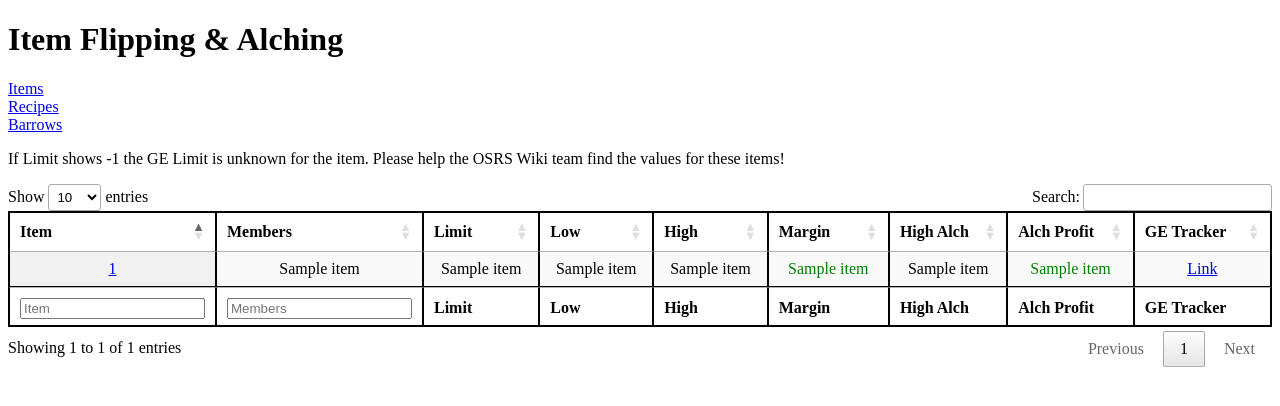
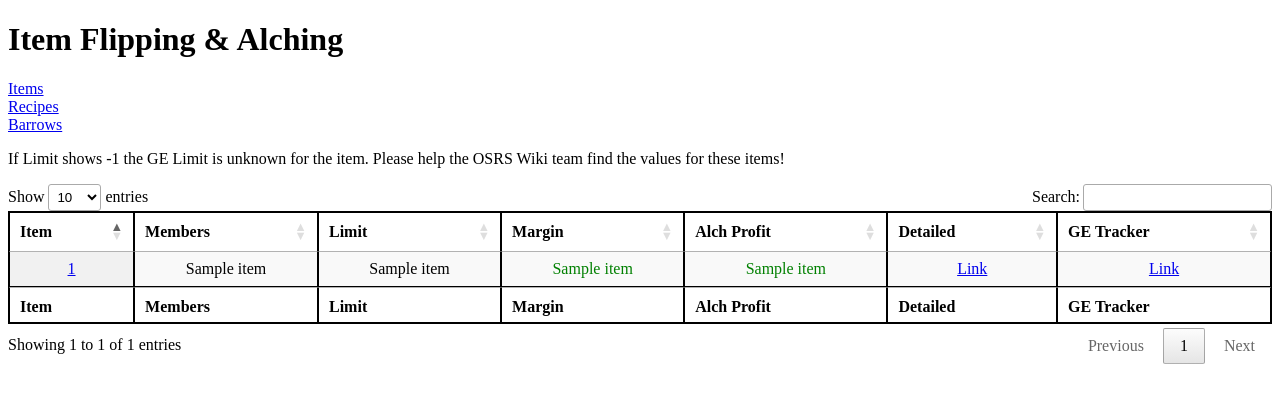
Before and after one commit to jshaw93/CSCI240, a Flask app: template webpages/templates/flips.html in a window 1280 px wide. Shown: the top 406 px of the page. Run offline with Flask 3, Linux system fonts and the light colour scheme; the template is opened without the code that fills it: most values are stand-ins (such as "Sample title", 1, 10 or a date in 2020); some libraries are stand-ins or nearby versions.

Commit message:
slimming down the flipping and alching page

```diff
--- a/webpages/app.py
+++ b/webpages/app.py
@@ -168,22 +168,48 @@ def flips():
     cursor.execute(query)
     itemResult = cursor.fetchall()
     for item in itemResult:
-        # Structure (name, low, high, margin, alch, id, membs)
         itemID = item[0]
         low, high = getBothPrice(itemID)
         if low is None or high is None:
             continue
         alch = item[2]
+        nat = getLowPrice(561)
         name = item[3]
         if '3rd age' in name:
             continue
         membs = item[1]
         membs = "Yes" if membs == 1 else "No"
         margin = round((high - low) - high * 0.1) - 1
-        alchProfit = alch - low
+        alchProfit = alch - low - nat
         geLimit = item[4] if item[4] is not None else -1
-        items.append((name, low, high, margin, alch, itemID, membs, alchProfit, geLimit))
+        items.append((name, margin, itemID, membs, alchProfit, geLimit))
     return render_template('flips.html', items=items)
+
+
+@app.route('/detailed', methods=['GET'])
+def detailed():
+    db = mysql.connector.connect(
+        host=os.getenv('DBHOST'),
+        user=os.getenv('DBUSER'),
+        password=os.getenv('DBPASS'),
+        database=os.getenv('DB')
+    )
+    cursor = db.cursor()
+    itemID = request.args.get('id')
+    query = ('select * from Item where ItemID=%s')
+    cursor.execute(query, (itemID, ))
+    item = cursor.fetchone()
+    item = list(item)
+    low, high = getBothPrice(item[0])
+    margin = round((high - low) - high * 0.1) - 1
+    if item[4] is None:
+        item[4] = -1
+    alch = item[2]
+    nat = getLowPrice(561)
+    alchprofit = alch - low - nat
+    item.extend([low, high, margin, alchprofit, nat])
+    item = tuple(item)
+    return render_template('detailed.html', item=item)
 
 
 def latest():
--- a/webpages/templates/flips.html
+++ b/webpages/templates/flips.html
@@ -24,34 +24,28 @@
                 <th>Item</th>
                 <th>Members</th>
                 <th>Limit</th>
-                <th>Low</th>
-                <th>High</th>
                 <th>Margin</th>
-                <th>High Alch</th>
                 <th>Alch Profit</th>
+                <th>Detailed</th>
                 <th>GE Tracker</th>
             </thead>
             <tbody>
                 {% for item in items %}
                     <tr>
                         <!-- name -->
-                        <td><a href="https://oldschool.runescape.wiki/w/Special:Lookup?type=item&id={{ item[5] }}" target="_blank">{{ item[0] }}</a></td>
+                        <td><a href="https://oldschool.runescape.wiki/w/Special:Lookup?type=item&id={{ item[2] }}" target="_blank">{{ item[0] }}</a></td>
                         <!-- members -->
-                        <td>{{ item[6] }}</td>
+                        <td>{{ item[3] }}</td>
                         <!-- limit -->
-                        <td>{{ item[8] }}</td>
-                        <!-- low -->
+                        <td>{{ item[5] }}</td>
+                        <!-- margin -->
                         <td>{{ item[1] }}</td>
-                        <!-- high -->
-                        <td>{{ item[2] }}</td>
-                        <!-- margin -->
-                        <td>{{ item[3] }}</td>
-                        <!-- alch -->
+                        <!-- alchprofit -->
                         <td>{{ item[4] }}</td>
-                        <!-- alchprofit -->
-                        <td>{{ item[7] }}</td>
+                        <!-- detailed -->
+                        <td><a href="/detailed?id={{ item[2] }}" target="_blank">Link</a></td>
                         <!-- tracker -->
-                        <td><a href="https://www.ge-tracker.com/item/{{ item[5] }}" target="_blank">Link</a></td>
+                        <td><a href="https://www.ge-tracker.com/item/{{ item[2] }}" target="_blank">Link</a></td>
                     </tr>
                 {% endfor %}
             </tbody>
@@ -59,11 +53,9 @@
                 <th>Item</th>
                 <th>Members</th>
                 <th>Limit</th>
-                <th>Low</th>
-                <th>High</th>
                 <th>Margin</th>
-                <th>High Alch</th>
                 <th>Alch Profit</th>
+                <th>Detailed</th>
                 <th>GE Tracker</th>
             </tfoot>
         </table>
@@ -77,42 +69,23 @@
                             "render": function(data, type, row) {
                                 return commaSeparateNumber(data);
                             },
-                            "targets": [2, 3, 4, 5, 6, 7]
+                            "targets": [2, 3, 4]
                         },
                         {
                             "type": "currency",
-                            "targets": [2, 3, 4, 5, 6, 7]
+                            "targets": [2, 3, 4]
                         }
                     ],
-                    initComplete: function() {
-                        this.api()
-                            .columns()
-                            .every(function () {
-                                let column = this;
-                                let title = column.footer().textContent;
-                                if(title != 'Members' && title != 'Item') {
-                                    return;
-                                }
-                                let input = document.createElement('input');
-                                input.placeholder = title;
-                                column.footer().replaceChildren(input);
-                                input.addEventListener('keyup', () => {
-                                    if (column.search() !== this.value) {
-                                        column.search(input.value).draw();
-                                    }
-                                });
-                            });
-                    },
                     "rowCallback": function(row, data, index) {
-                        if(data[5]<1) {
-                            $(row).find('td:eq(5)').css('color', 'red');
+                        if(data[3]<1) {
+                            $(row).find('td:eq(3)').css('color', 'red');
                         } else {
-                            $(row).find('td:eq(5)').css('color', 'green');
+                            $(row).find('td:eq(3)').css('color', 'green');
                         }
-                        if(data[7]<1) {
-                            $(row).find('td:eq(7)').css('color', 'red');
+                        if(data[4]<1) {
+                            $(row).find('td:eq(4)').css('color', 'red');
                         } else {
-                            $(row).find('td:eq(7)').css('color', 'green');
+                            $(row).find('td:eq(4)').css('color', 'green');
                         }
                     }
                 });
```
Also changed, not shown: webpages/templates/detailed.html (added, +113 -0 lines).
